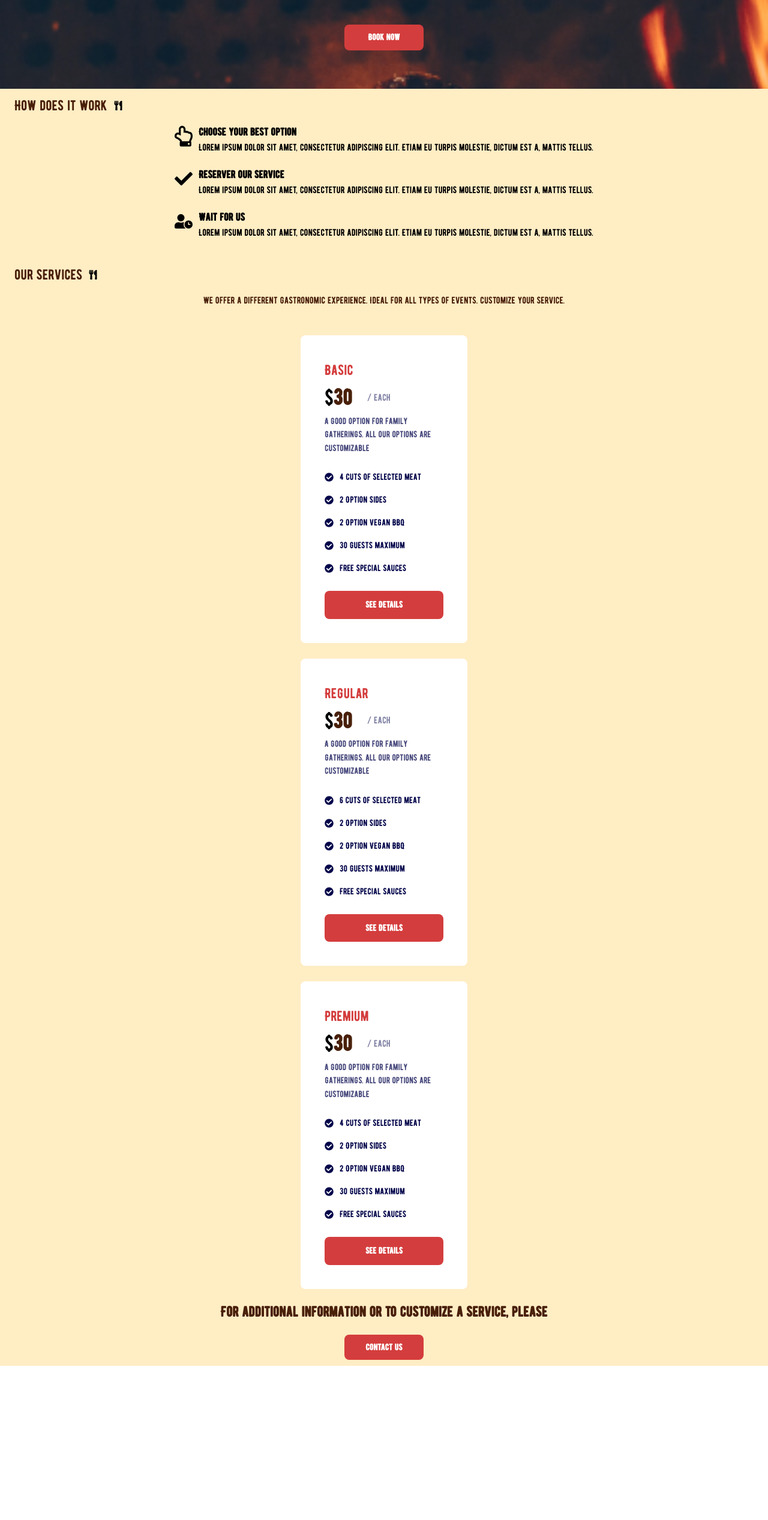
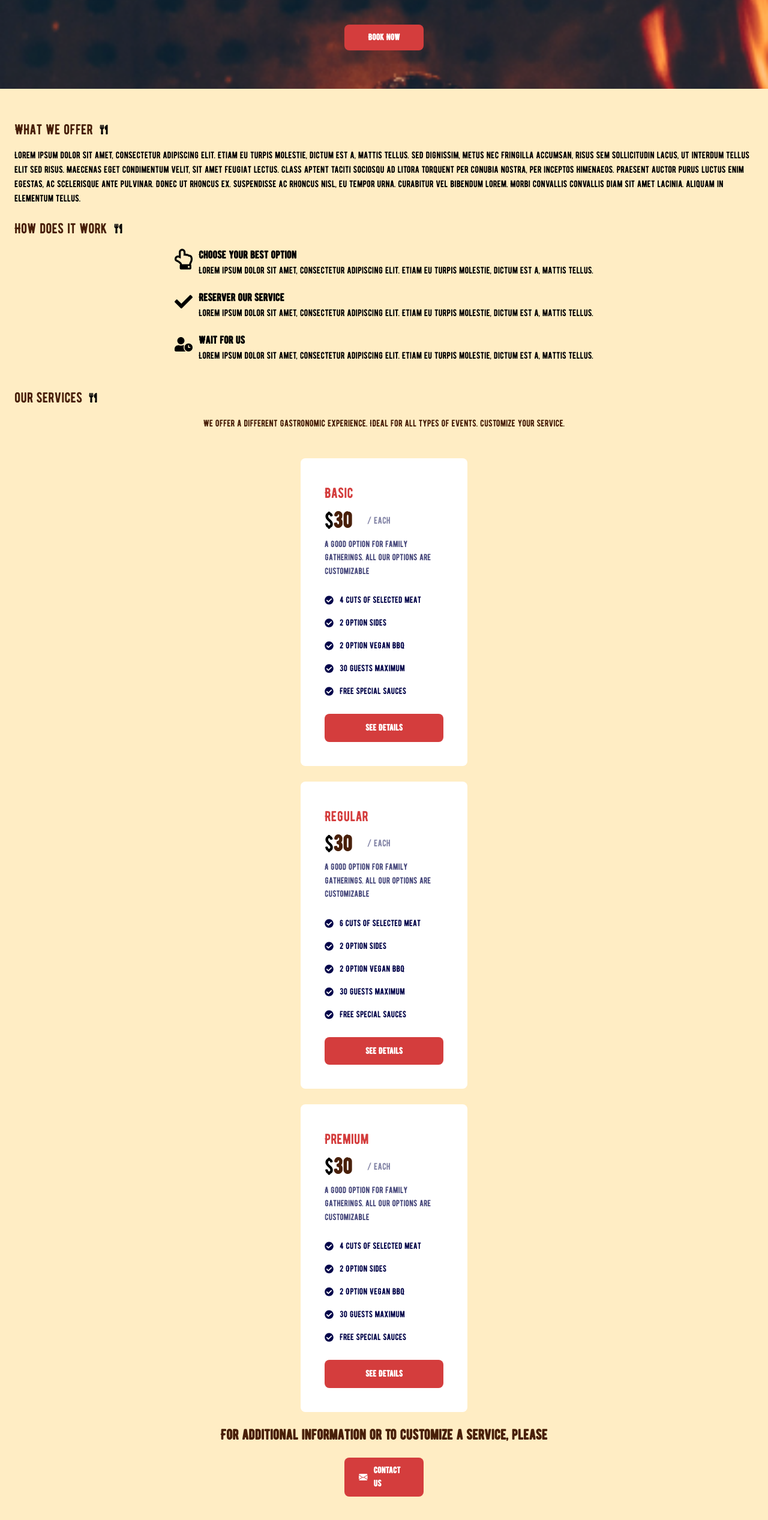
Before and after one commit to gabimancini/gaucho_steak, a React (Create React App) app: page / in a window 1280 px wide. Shown: the part 160-2694 px from the top of the page at 60% size. Before the commit the page ends 2437 px from the top, so only its background shows below. Built offline with nearby package versions, Linux system fonts and the light colour scheme.

Commit message:
Start with Offer section

```diff
--- /dev/null
+++ b/src/components/sectionTitle.js
@@ -0,0 +1,12 @@
+import Heading from "../elements/heading";
+import { FaUtensils } from "react-icons/fa";
+const SectionTitle = (props) => {
+    const { children } = props
+    return (
+        <div className="flex items-center mb-[13px] self-start">
+            <Heading level="h2">{children}</Heading>
+            <FaUtensils className="ml-[10px]" />
+        </div>
+    )
+}
+export default SectionTitle;
--- a/src/elements/button.js
+++ b/src/elements/button.js
@@ -1,5 +1,4 @@
 import { clsx } from "clsx";
-import { BsEnvelopeFill } from "react-icons/bs";
 import { FaTelegramPlane } from "react-icons/fa";
 const Button = (props) => {
     const { icon, size, className, children, ...rest } = props;
@@ -12,7 +11,7 @@ const Button = (props) => {
 
     return (
         <button className={classes} size={size} {...rest}>
-            {icon === "envelope" && <BsEnvelopeFill className="mr-2.5" />}
+
             {icon === "send" && <FaTelegramPlane className="mr-2.5" />}
             {children}
         </button>
--- a/src/elements/link.js
+++ b/src/elements/link.js
@@ -1,6 +1,7 @@
 import clsx from "clsx";
+import { BsEnvelopeFill } from "react-icons/bs";
 const Link = (props) => {
-    const { className, type, size, children, ...rest } = props;
+    const {icon,link, className, type, size, children, ...rest } = props;
     const classes = clsx(
         type === "button" && "bg-red text-white rounded-lg flex justify-center items-center font-narrow font-bold text-[15px]",
         type === "nav" && 'text-brown',
@@ -10,7 +11,10 @@ const Link = (props) => {
         className
     )
     return (
-        <a className={classes} type={type} size={size} {...rest}>{children}</a>
+        <a className={classes} type={type} size={size} {...rest}>
+          {icon === "envelope" && <BsEnvelopeFill className="mr-2.5" />}
+        {children}
+        </a>
     )
 }
 export default Link;
--- a/src/pages/home.js
+++ b/src/pages/home.js
@@ -1,14 +1,18 @@
 import Contact from "../sections/contact";
-import Services from "../sections/services";
 import Hero from "../sections/hero";
 import HowWork from "../sections/howWork";
+import Offer from "../sections/offer";
+import Services from "../sections/services";
 const Home = () => {
     return (
         <>
             <Hero />
+            <main className="py-[40px]">
+            <Offer />
             <HowWork />
             <Services />
             <Contact />
+        </main>
         </>
     )
 }
--- a/src/sections/contact.js
+++ b/src/sections/contact.js
@@ -6,7 +6,7 @@ const Contact = () => {
         <section id="contact">
             <Container>
                 <Heading className="text-center font-bold font-narrow " level="h2" children="For additional information or to customize a service, please" />
-                <Link size="medium" type="button" children="Contact us" />
+                <Link icon="envelope" size="medium" type="button" children="Contact us" />
             </Container>
         </section>
     )
--- a/src/sections/howWork.js
+++ b/src/sections/howWork.js
@@ -1,22 +1,19 @@
 import Container from "../elements/container";
-import Heading from "../elements/heading";
+import SectionTitle from "../components/sectionTitle";
 import WorkCard from "../components/workCard";
-import { FaUtensils } from "react-icons/fa";
 // Data
 import workData from "../data/workData";
 const HowWork = () => {
     return (
         <section id="how_work">
             <Container>
-            <div className="flex items-center mb-[13px] self-start"><Heading level="h2" children="How does it work" /> <FaUtensils className="ml-[10px]" /></div>
-
+            <SectionTitle children="How does it work" />
             {
                 workData.map((work,index)=>{
                     return(
                         <WorkCard children={work.icon} title={work.title} description={work.description}/>
                     )
                 })
-
             }
             </Container>
         </section>
--- /dev/null
+++ b/src/sections/offer.js
@@ -0,0 +1,15 @@
+import Container from "../elements/container";
+import Paragraph from "../elements/paragraph";
+import SectionTitle from "../components/sectionTitle";
+
+const Offer = () => {
+    return (
+        <section id="offer">
+            <Container>
+                <SectionTitle children="What we offer" />
+                <Paragraph className="font-narrow text-[16px]" children="Lorem ipsum dolor sit amet, consectetur adipiscing elit. Etiam eu turpis molestie, dictum est a, mattis tellus. Sed dignissim, metus nec fringilla accumsan, risus sem sollicitudin lacus, ut interdum tellus elit sed risus. Maecenas eget condimentum velit, sit amet feugiat lectus. Class aptent taciti sociosqu ad litora torquent per conubia nostra, per inceptos himenaeos. Praesent auctor purus luctus enim egestas, ac scelerisque ante pulvinar. Donec ut rhoncus ex. Suspendisse ac rhoncus nisl, eu tempor urna. Curabitur vel bibendum lorem. Morbi convallis convallis diam sit amet lacinia. Aliquam in elementum tellus." />
+            </Container>
+        </section>
+    )
+}
+export default Offer;
--- a/src/sections/services.js
+++ b/src/sections/services.js
@@ -1,19 +1,18 @@
 import Card from "../components/card";
 import Container from "../elements/container";
-import Heading from "../elements/heading";
 import Paragraph from "../elements/paragraph";
+import SectionTitle from "../components/sectionTitle";
 // Data
 import servicesData from "../data/servicesData";
 // Icon
 import { FaCheckCircle } from "react-icons/fa";
-import { FaUtensils } from "react-icons/fa";
 const Services = () => {
 
     return (
         <section id="services">
             <Container>
-               <div className="flex items-center mb-[13px] self-start"><Heading level="h2" children="our services" /> <FaUtensils className="ml-[10px]" /></div>
-                <Paragraph className="font-narrow font-regular mb-[46px] text-[16px] text-brown" children="We offer a different gastronomic experience. Ideal for all types of events. Customize your service."/>
+            <SectionTitle children="our services"  />
+                 <Paragraph className="font-narrow font-regular mb-[46px] text-[16px] text-brown" children="We offer a different gastronomic experience. Ideal for all types of events. Customize your service."/>
                 <div className="flex flex-col  px-[20px] gap-[26px]">
                     {
                         servicesData.map((service, index) => {
```
